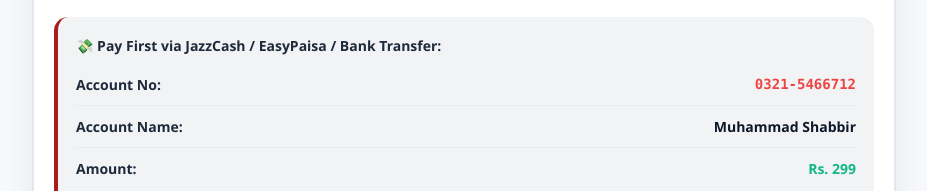
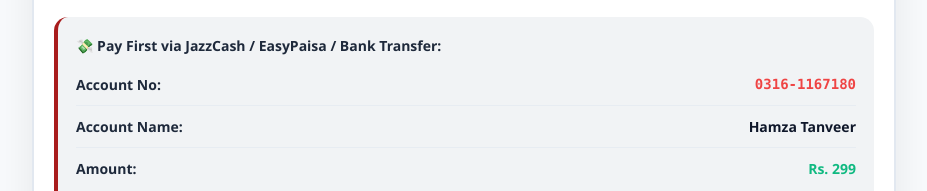
Before and after one commit to nextgendigilife/makemoneywithfb, a plain HTML site: page index.html in a window 1280 px wide. Shown: the part 3890-4081 px from the top of the page, without its empty margins (176-1103 px from the left). Drawn offline with nearby package versions, Linux system fonts and the light colour scheme; a web font is replaced by a local one.

Commit message:
Update index.html

```diff
--- a/index.html
+++ b/index.html
@@ -621,11 +621,11 @@
                     <table class="w-full">
                         <tr class="flex justify-between border-b border-slate-200/60 py-1.5">
                             <td class="font-bold">Account No:</td>
-                            <td class="font-mono font-bold select-all text-brand-warning">0321-5466712</td>
+                            <td class="font-mono font-bold select-all text-brand-warning">0316-1167180</td>
                         </tr>
                         <tr class="flex justify-between border-b border-slate-200/60 py-1.5">
                             <td class="font-bold">Account Name:</td>
-                            <td class="text-slate-900 font-bold">Muhammad Shabbir</td>
+                            <td class="text-slate-900 font-bold">Hamza Tanveer</td>
                         </tr>
                         <tr class="flex justify-between py-1.5">
                             <td class="font-bold">Amount:</td>
```
